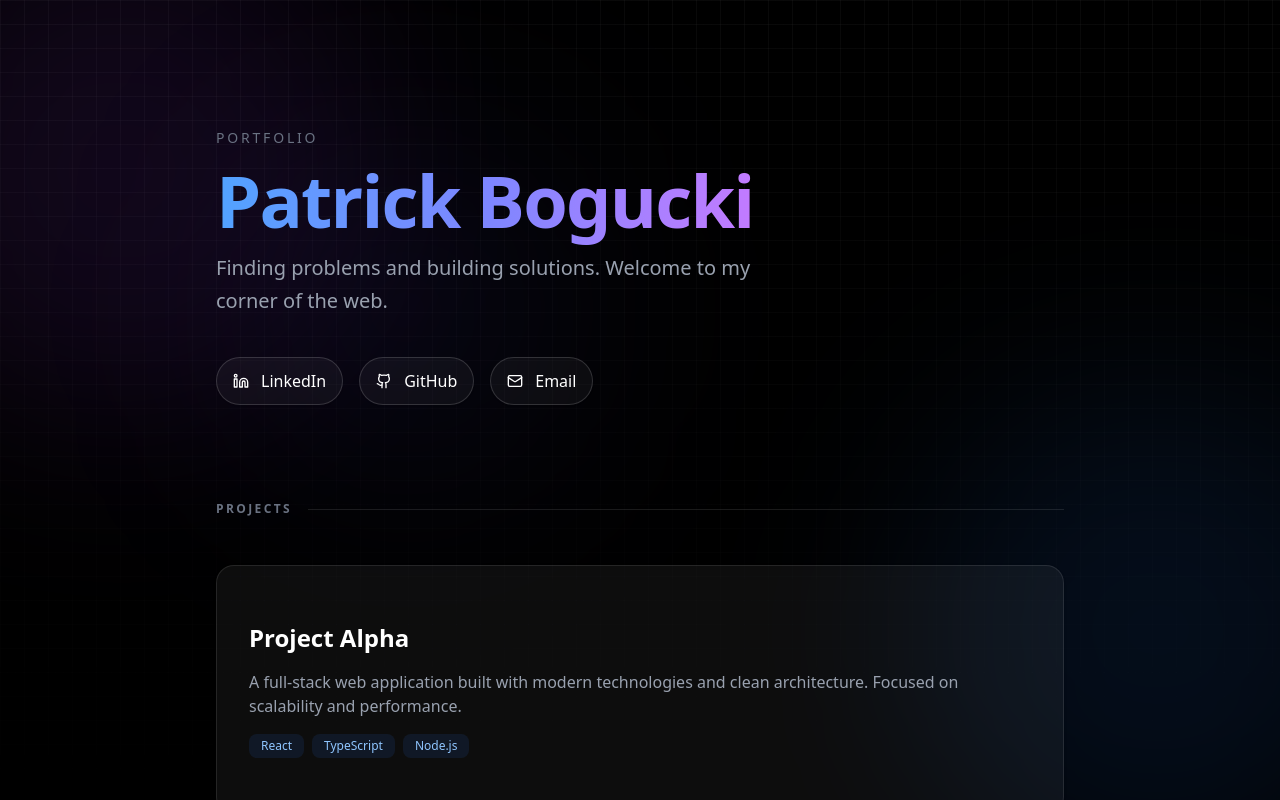
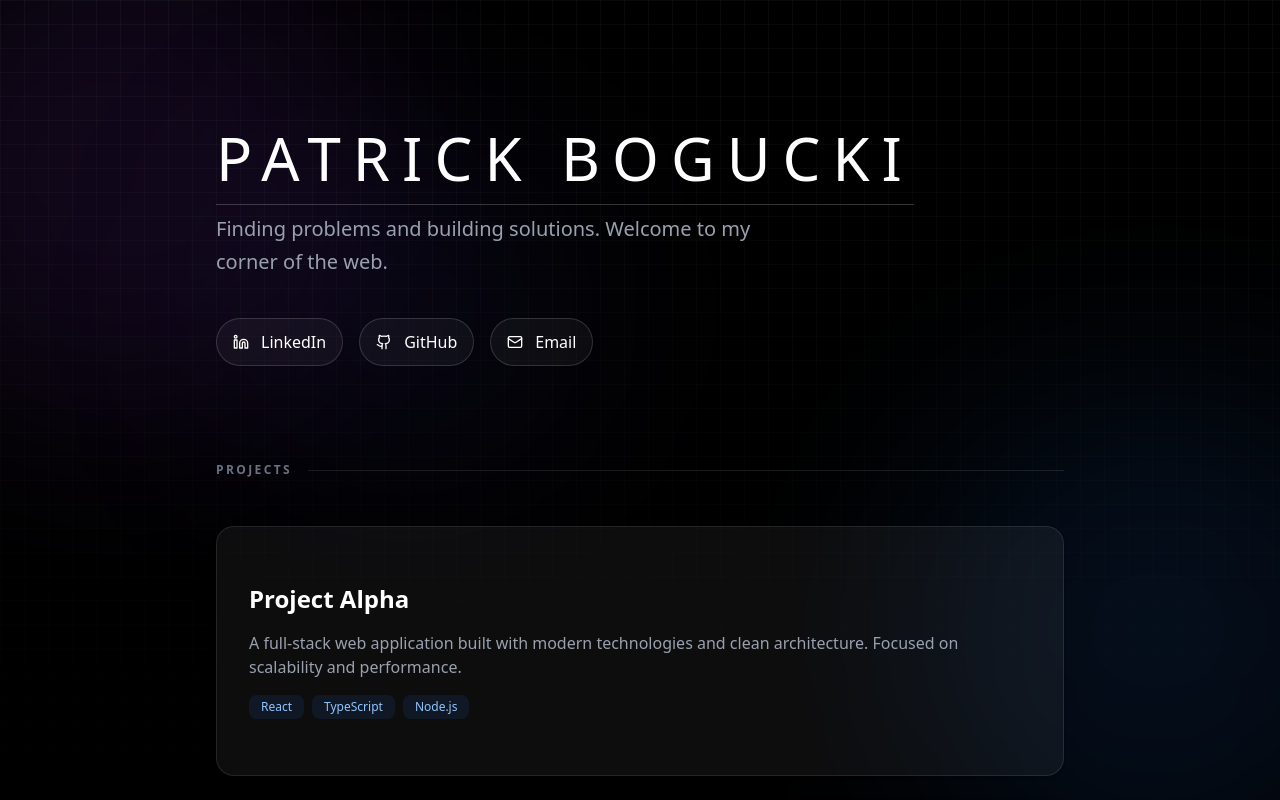
Before and after one commit to patrickbogucki/patrick-landing, a Next.js app: page / in a window 1280 px wide. Shown: the top 800 px of the page. Built offline with nearby package versions, Linux system fonts and the light colour scheme.

Commit message:
Refactor: Adjust hero section heading styling and structure.

```diff
--- a/src/app/page.tsx
+++ b/src/app/page.tsx
@@ -19,12 +19,12 @@ export default function Home() {
         {/* Hero Section */}
         <section className="mb-24 space-y-6">
           <div className="space-y-4">
-            <h2 className="text-sm font-medium tracking-[0.2em] text-gray-500 uppercase">Portfolio</h2>
-            <h1 className="text-5xl font-bold tracking-tight md:text-7xl">
-              <span className="bg-gradient-to-r from-blue-400 via-indigo-400 to-purple-400 bg-clip-text text-transparent">
+
+            <div className="inline-block border-b border-white/20 pb-4 mb-2">
+              <h1 className="text-4xl font-light tracking-[0.2em] text-white uppercase md:text-6xl">
                 Patrick Bogucki
-              </span>
-            </h1>
+              </h1>
+            </div>
             <p className="max-w-[600px] text-lg text-gray-400 md:text-xl leading-relaxed">
               Finding problems and building solutions. Welcome to my corner of the web.
             </p>
```
